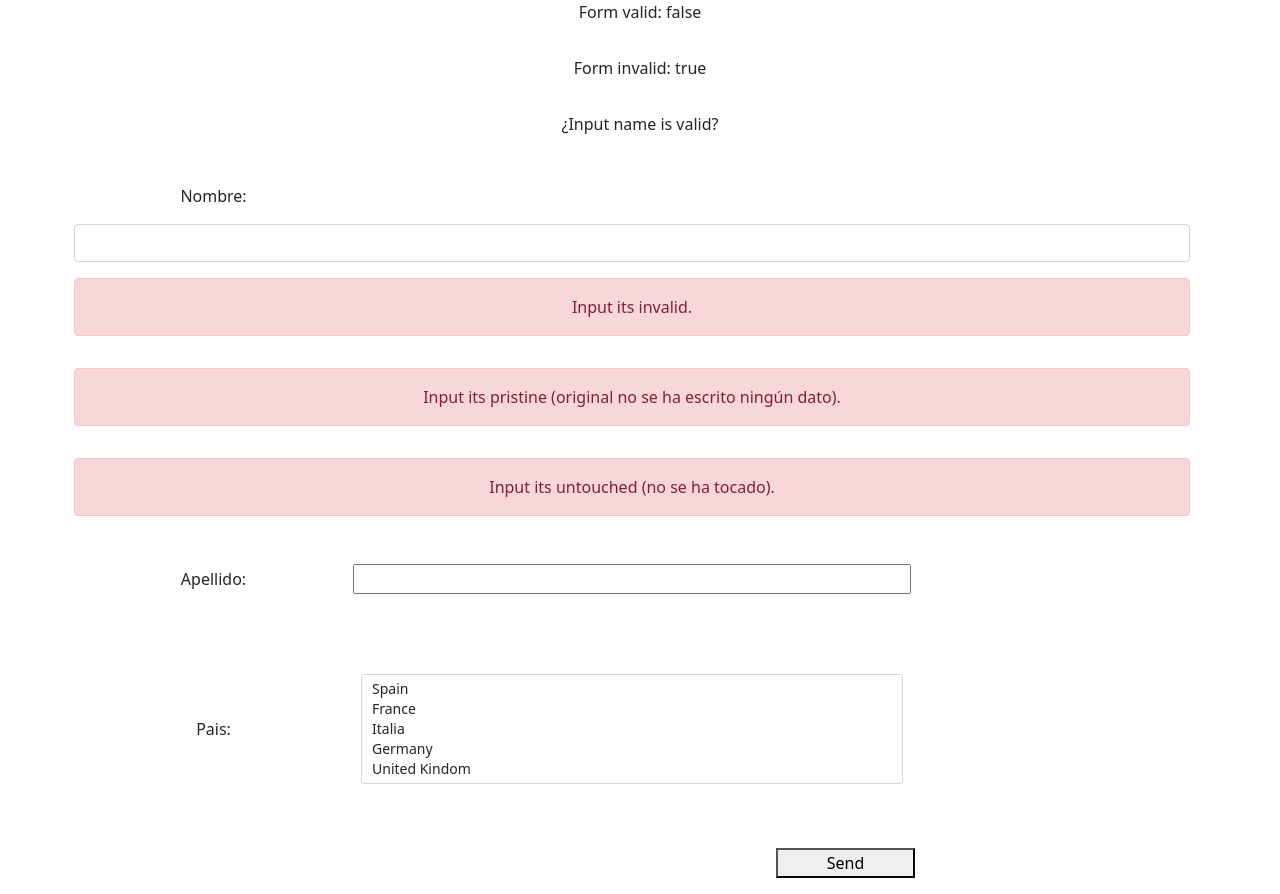
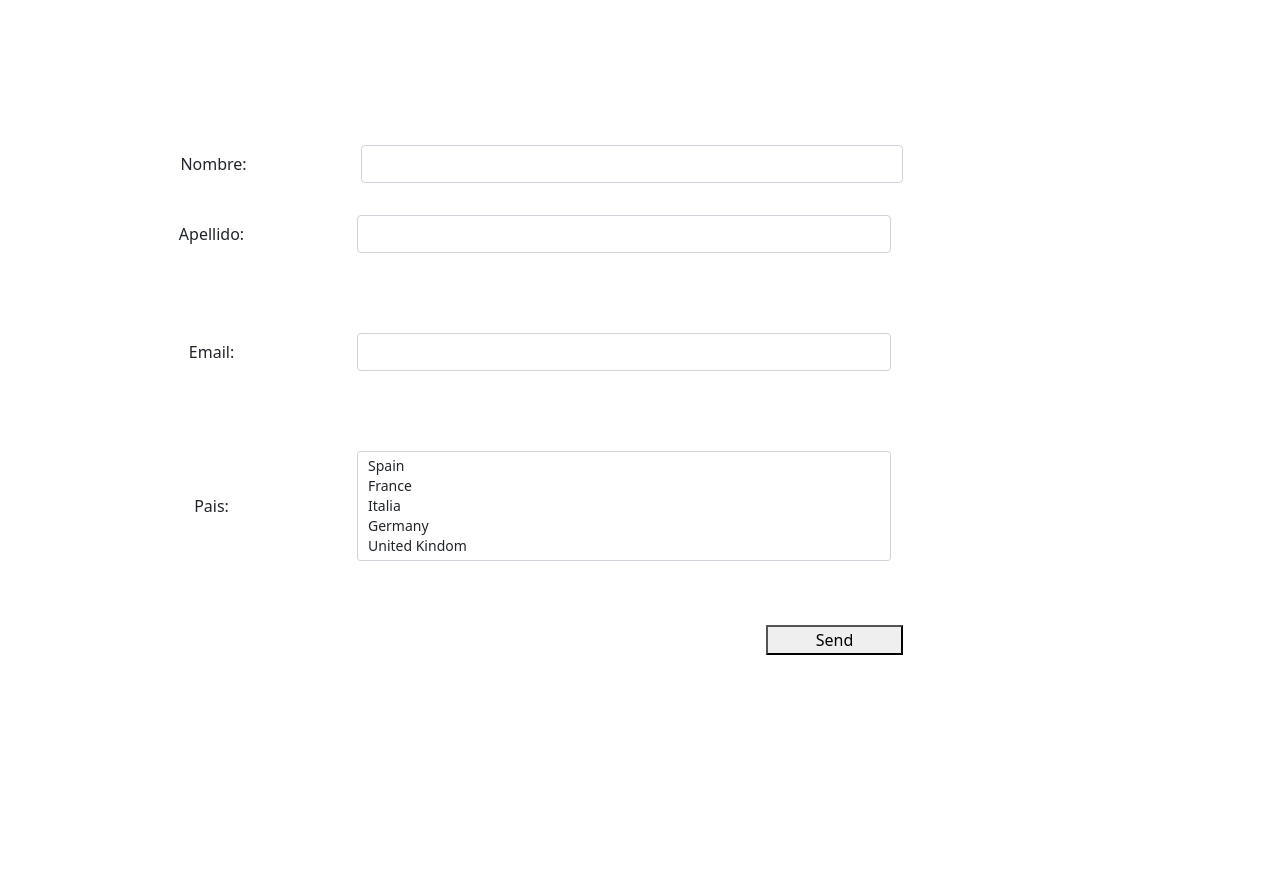
Before and after one commit to lauradillonar/angular023-forms, an Angular app: page / in a window 1280 px wide. After the commit the page ends 800 px from the top, so only its background shows below. Built offline with nearby package versions, Linux system fonts and the light colour scheme.

Commit message:
Combinando estados de un campo con validaciones

```diff
--- a/src/app/classes/person.ts
+++ b/src/app/classes/person.ts
@@ -1,6 +1,7 @@
 export class Person {
     name?: string;
     surname?: string;
+    email?:string;
     idCountry?: number;
 
     constructor(){}
--- a/src/app/my-form/my-form.component.html
+++ b/src/app/my-form/my-form.component.html
@@ -3,64 +3,102 @@
   (ngSubmit)="onSubmitForm(formSend)"
   class="row g-3 align-items-center mb-3 form-group"
 >
-  <p>Form valid: {{ formSend.valid | json }}</p>
-  <p>Form invalid: {{ formSend.invalid | json }}</p>
-  <p>
-    ¿Input name is valid? {{ formSend.form.controls["name"]?.value | json }}
-  </p>
   <!-- Name Input Field -->
   <div class="row g-3 align-items-center">
-    <label for="name" class="col-3">Nombre:</label>
+    <div class="col-3"><label for="name">Nombre:</label></div>
+    <div class="col-6">
       <input
         #nombre="ngModel"
         [(ngModel)]="person.name"
         type="text"
         name="name"
-      class="col-6 form-control"
+        class="form-control"
         required
         minlength="3"
+        maxlength="10"
       />
-
-    <div *ngIf="nombre.valid" class="alert alert-success">Input its valid.</div>
-    <div *ngIf="nombre.invalid" class="alert alert-danger">
-      Input its invalid.
     </div>
-    <div *ngIf="nombre.dirty" class="alert alert-success">
-      Input its dirty (se ha ensuciado, es decir, introducido datos).
+    <!-- Validations Name Input Field-->
+    <div
+      *ngIf="
+        (nombre.invalid && nombre.touched && nombre.dirty) ||
+        (nombre.invalid && formSend.submitted)
+      "
+      class="alert alert-danger col-12"
+    >
+      Input its {{ formSend.form.controls["name"].status | json }} <br />
+      {{ formSend.controls["name"]?.errors | json }}
     </div>
-    <div *ngIf="nombre.pristine" class="alert alert-danger">
-      Input its pristine (original no se ha escrito ningún dato).
-    </div>
-    <div *ngIf="nombre.touched" class="alert alert-success">
-      Input its touched (se ha tocado).
-    </div>
-    <div *ngIf="nombre.untouched" class="alert alert-danger">
-      Input its untouched (no se ha tocado).
-    </div>
+    <div
+      *ngIf="nombre.valid && nombre.touched && nombre.dirty"
+      class="alert alert-success"
+    >
+      Input its {{ formSend.form.controls["name"].status | json }}.
     </div>
 
     <!-- Surname Input Field-->
     <div class="row g-3 align-items-center mb-5">
-    <label for="surname" class="col-3">Apellido:</label>
+      <div class="col-3"><label for="surname">Apellido:</label></div>
+      <div class="col-6">
         <input
           [(ngModel)]="person.surname"
+          #surname="ngModel"
           type="text"
           name="surname"
-      class="col-6"
+          class="form-control"
+          required
+          minlength="5"
+        />
+      </div>
+    </div>
+    <!-- Validations Surname Input Field-->
+    <div
+      *ngIf="
+        (surname.invalid && surname.touched && surname.dirty) ||
+        (surname.invalid && formSend.submitted)
+      "
+      class="alert alert-danger col-12"
+    >
+      Input its {{ formSend.form.controls["surname"].status | json }} <br />
+      {{ formSend.controls["surname"]?.errors | json }}
+    </div>
+
+    <!-- Email Input Field-->
+    <div class="row g-3 align-items-center mb-5">
+      <div class="col-3"><label for="email">Email:</label></div>
+      <div class="col-6">
+        <input
+          [(ngModel)]="person.email"
+          #email="ngModel"
+          type="email"
+          name="email"
+          class="form-control"
+          pattern="[a-z0-9._%+-]+@[a-z0-9.-]+\.[a-z]{2,4}$"
           required
         />
+      </div>
+    </div>
+    <!-- Validations Email Input Field-->
+    <div
+      *ngIf="
+        (email.invalid && email.touched && email.dirty) ||
+        (email.invalid && formSend.submitted)
+      "
+      class="alert alert-danger col-12"
+    >
+      Input its {{ formSend.form.controls["email"].status | json }} <br />
+      {{ formSend.controls["email"]?.errors | json }}
     </div>
 
     <!-- Country Select Field-->
     <div class="row g-3 align-items-center mb-5">
-    <div class="col-3">
-      <label for="floatingSelect col-3">Pais:</label>
-    </div>
+      <div class="col-3"><label for="floatingSelect">Pais:</label></div>
       <div class="col-6">
         <select
           [(ngModel)]="person.idCountry"
+          #idCountry="ngModel"
           name="idCountry"
-        class="form-select form-select-sm col-6"
+          class="form-select form-select-sm"
           aria-label=".form-select-sm example"
           size="5"
           required
@@ -71,9 +109,21 @@
         </select>
       </div>
     </div>
+    <!-- Validations Email Input Field-->
+    <div
+      *ngIf="
+        (idCountry.invalid && idCountry.touched && idCountry.dirty) ||
+        (idCountry.invalid && formSend.submitted)
+      "
+      class="alert alert-danger col-12"
+    >
+      Input its {{ formSend.form.controls["idCountry"].status | json }} <br />
+      {{ formSend.controls["idCountry"]?.errors | json }}
+    </div>
 
     <!-- Submit button-->
     <div class="d-flex justify-content-end col-9">
       <button type="submit" class="col-2">Send</button>
     </div>
+  </div>
 </form>
```
Lines whose indentation alone changed are shown as unchanged.
